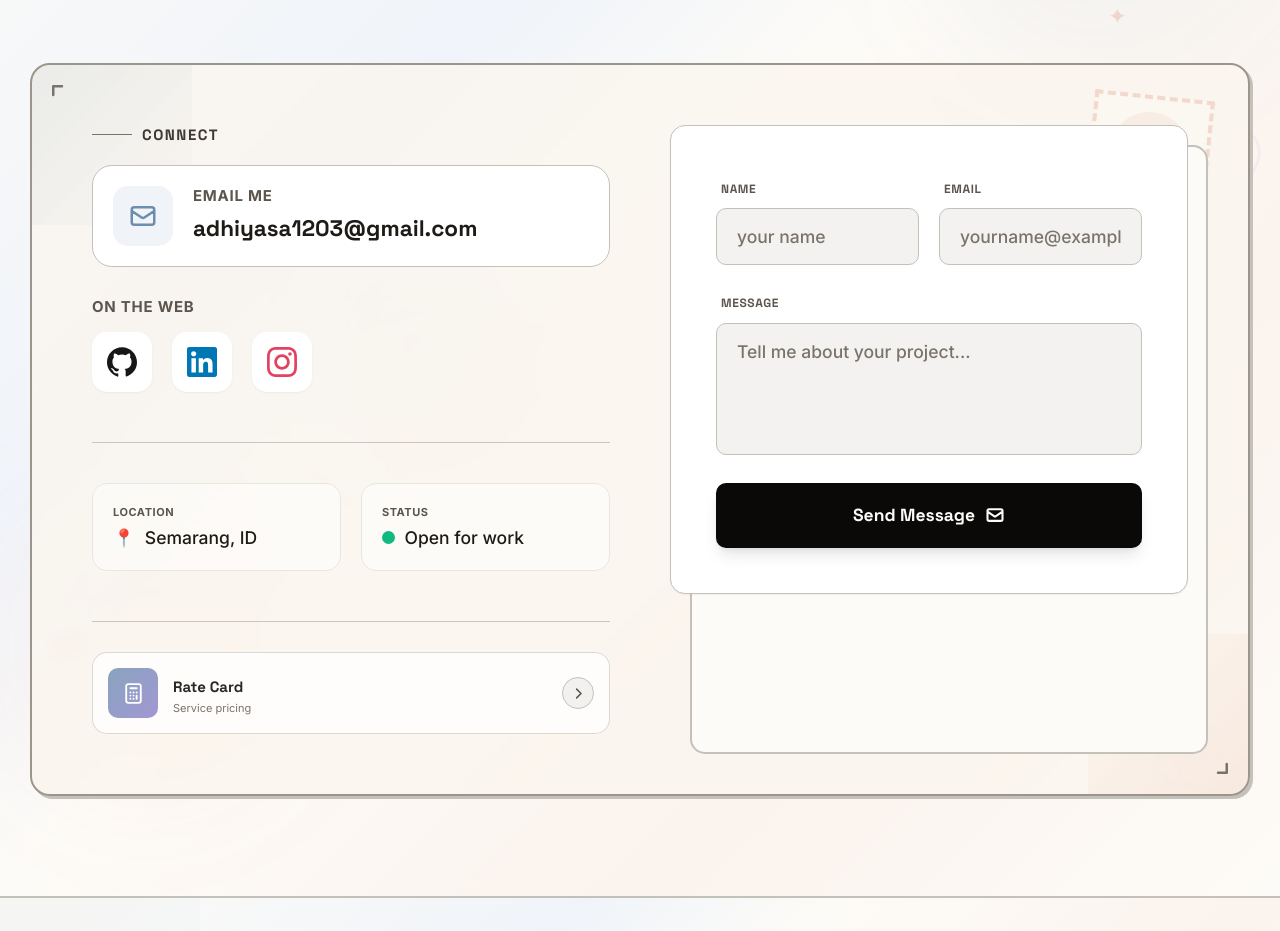
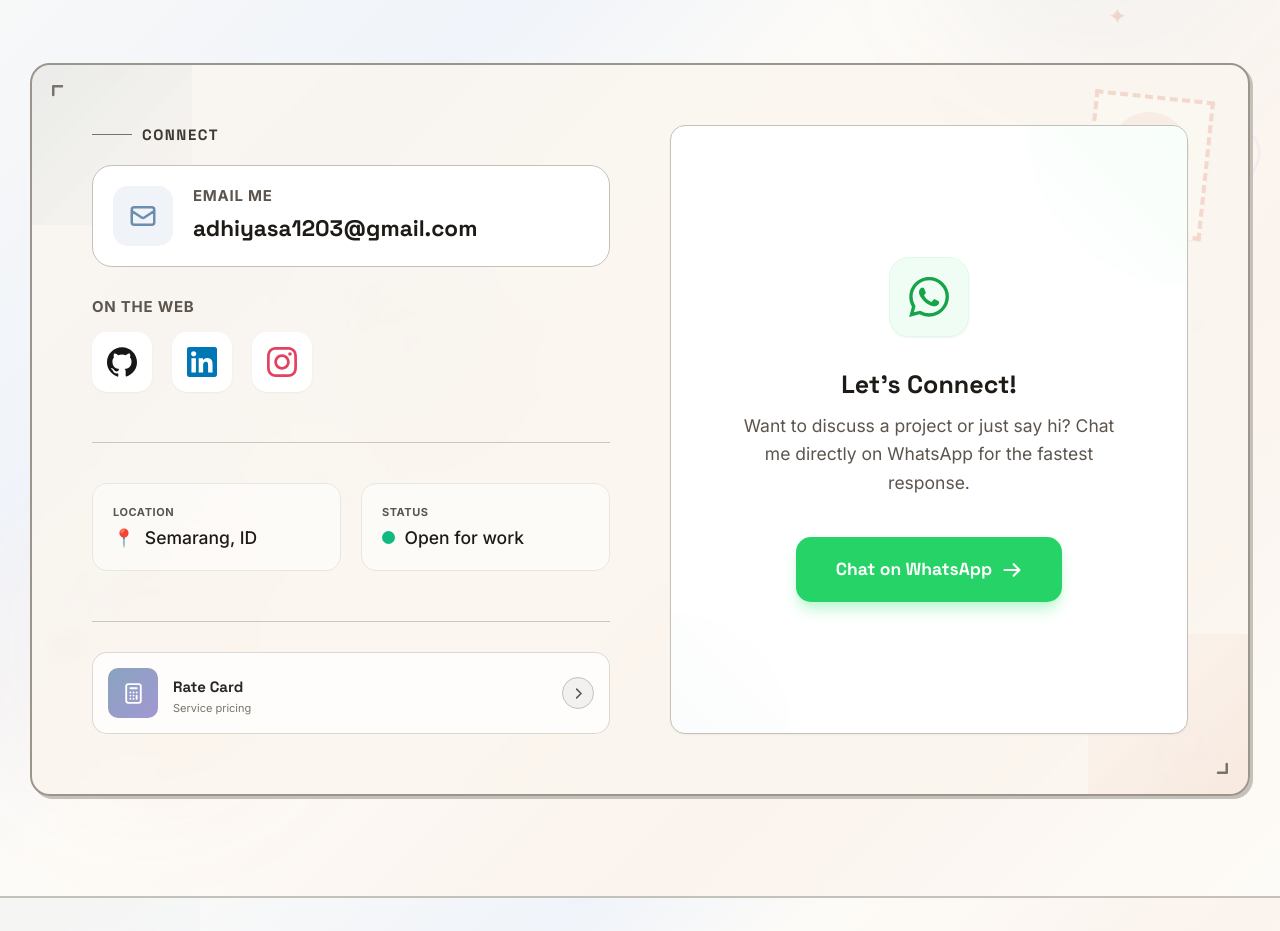
Before and after one commit to adhiyasaa/adhiyasa-portofolio, a React (Vite) app: page / in a window 1280 px wide. Shown: the part 4304-5235 px from the top of the page. Built offline with nearby package versions, Linux system fonts and the light colour scheme; a web font is replaced by a local one.

Commit message:
fix(contact): simplify CTA text & remove redundant links
- Update copy to focus solely on WhatsApp interaction
- Remove duplicate social media links (already in Connect section)
- Fix HTML nesting issue in Contact component

```diff
--- a/src/components/Contact.jsx
+++ b/src/components/Contact.jsx
@@ -1,10 +1,10 @@
 import { useState, useEffect } from 'react';
 import { useInView } from '../hooks/useAnimations';
-import { SiGithub, SiLinkedin, SiInstagram } from 'react-icons/si';
+import { SiGithub, SiLinkedin, SiInstagram, SiWhatsapp } from 'react-icons/si';
 
 const WA_NUMBER = '6285950519424';
 const waLink = (plan) =>
-    `https://wa.me/${WA_NUMBER}?text=${encodeURIComponent(`Halo, saya tertarik dengan paket ${plan}. Bisa konsultasi lebih lanjut?`)}`;
+    `https://wa.me/${WA_NUMBER}?text=${encodeURIComponent(`Halo, saya tertarik untuk ${plan}`)}`;
 
 const pricingPlans = [
     {
@@ -65,23 +65,9 @@ export default function Contact() {
     const [pricingRef, pricingVisible] = useInView({ threshold: 0.1, triggerOnce: false });
     const [expandedPlan, setExpandedPlan] = useState(null);
     const [rateCardOpen, setRateCardOpen] = useState(false);
-    const [isSending, setIsSending] = useState(false);
-    const [isSent, setIsSent] = useState(false);
 
     const togglePlan = (name) => {
         setExpandedPlan(expandedPlan === name ? null : name);
-    };
-
-    const handleSendMessage = (e) => {
-        e.preventDefault();
-        setIsSending(true);
-        // Simulate sending
-        setTimeout(() => {
-            setIsSending(false);
-            setIsSent(true);
-            e.target.reset();
-            setTimeout(() => setIsSent(false), 3000);
-        }, 2000);
     };
 
     // Lock body scroll when modal is open
@@ -318,68 +304,45 @@ export default function Contact() {
                             </div>
                         </div>
 
-                        {/* Right: Form */}
-                        <div className="relative">
-                            {/* Form card look */}
-                            <div className="bg-white rounded-xl shadow-sm border border-ink-100 p-1">
-                                <form className="space-y-4 p-6 sm:p-8" onSubmit={handleSendMessage}>
-                                    <div className="space-y-4">
-                                        <div className="grid grid-cols-1 sm:grid-cols-2 gap-4">
-                                            <div className="space-y-1.5">
-                                                <label className="font-heading text-[0.6rem] font-bold text-ink-400 uppercase tracking-wider ml-1">Name</label>
-                                                <input required type="text" className="w-full px-4 py-3 bg-ink-50/50 rounded-lg border border-ink-100 focus:bg-white focus:border-accent-blue focus:ring-2 focus:ring-accent-blue/10 outline-none transition-all duration-300 text-sm font-medium text-ink-700 placeholder-ink-300" placeholder="your name" />
+
+                        {/* Right: Direct Chat CTA */}
+                        <div className="relative h-full flex flex-col">
+                            <div className="bg-white rounded-xl shadow-sm border border-ink-100 p-8 h-full flex flex-col justify-center items-center text-center relative overflow-hidden group">
+                                {/* Decorative background elements */}
+                                <div className="absolute top-0 right-0 w-32 h-32 bg-gradient-to-bl from-green-50 to-transparent rounded-bl-full opacity-50" />
+                                <div className="absolute bottom-0 left-0 w-24 h-24 bg-gradient-to-tr from-accent-blue/5 to-transparent rounded-tr-full opacity-50" />
+
+                                <div className="w-16 h-16 rounded-2xl bg-green-50 text-green-600 flex items-center justify-center mb-6 group-hover:scale-110 transition-transform duration-300 shadow-sm border border-green-100">
+                                    <SiWhatsapp className="w-8 h-8" />
                                 </div>
-                                            <div className="space-y-1.5">
-                                                <label className="font-heading text-[0.6rem] font-bold text-ink-400 uppercase tracking-wider ml-1">Email</label>
-                                                <input required type="email" className="w-full px-4 py-3 bg-ink-50/50 rounded-lg border border-ink-100 focus:bg-white focus:border-accent-blue focus:ring-2 focus:ring-accent-blue/10 outline-none transition-all duration-300 text-sm font-medium text-ink-700 placeholder-ink-300" placeholder="yourname@example.com" />
+
+                                <h3 className="font-heading text-xl font-bold text-ink-700 mb-2">
+                                    Let's Connect!
+                                </h3>
+                                <p className="font-body text-sm text-ink-400 max-w-xs mx-auto mb-8 leading-relaxed">
+                                    Want to discuss a project or just say hi? Chat me directly on WhatsApp for the fastest response.
+                                </p>
+
+                                <a
+                                    href={waLink('berdiskusi')}
+                                    target="_blank"
+                                    rel="noopener noreferrer"
+                                    className="group relative inline-flex items-center justify-center gap-3 px-8 py-4 bg-[#25D366] text-white rounded-xl font-heading text-sm font-bold shadow-lg shadow-green-200 hover:shadow-xl hover:shadow-green-300 hover:-translate-y-1 transition-all duration-300 w-full sm:w-auto"
+                                >
+                                    <span className="relative z-10 flex items-center gap-2">
+                                        Chat on WhatsApp
+                                        <svg className="w-4 h-4 transition-transform duration-300 group-hover:translate-x-1" fill="none" viewBox="0 0 24 24" stroke="currentColor" strokeWidth={2.5}>
+                                            <path strokeLinecap="round" strokeLinejoin="round" d="M14 5l7 7m0 0l-7 7m7-7H3" />
+                                        </svg>
+                                    </span>
+                                    <div className="absolute inset-0 rounded-xl bg-white/20 opacity-0 group-hover:opacity-100 transition-opacity duration-300" />
+                                </a>
                             </div>
-                                        </div>
-                                        <div className="space-y-1.5">
-                                            <label className="font-heading text-[0.6rem] font-bold text-ink-400 uppercase tracking-wider ml-1">Message</label>
-                                            <textarea required rows="4" className="w-full px-4 py-3 bg-ink-50/50 rounded-lg border border-ink-100 focus:bg-white focus:border-accent-blue focus:ring-2 focus:ring-accent-blue/10 outline-none transition-all duration-300 resize-none text-sm font-medium text-ink-700 placeholder-ink-300" placeholder="Tell me about your project..." />
                         </div>
                     </div>
 
-                                    <button
-                                        type="submit"
-                                        disabled={isSending || isSent}
-                                        className={`group w-full relative overflow-hidden px-6 py-4 rounded-lg font-heading text-sm font-bold shadow-lg transition-all duration-300 ${isSent ? 'bg-green-600 text-white shadow-green-200' : 'bg-ink-900 text-cream-50 hover:shadow-accent-blue/20 hover:-translate-y-0.5'}`}
-                                    >
-                                        <div className={`absolute inset-0 bg-gradient-to-r from-accent-blue to-accent-teal opacity-0 group-hover:opacity-100 transition-opacity duration-300 ${isSent ? 'hidden' : ''}`} />
-                                        <span className="relative flex items-center justify-center gap-2">
-                                            {isSending ? (
-                                                <>
-                                                    Sending...
-                                                    <svg className="animate-spin h-4 w-4 text-white" xmlns="http://www.w3.org/2000/svg" fill="none" viewBox="0 0 24 24">
-                                                        <circle className="opacity-25" cx="12" cy="12" r="10" stroke="currentColor" strokeWidth="4"></circle>
-                                                        <path className="opacity-75" fill="currentColor" d="M4 12a8 8 0 018-8V0C5.373 0 0 5.373 0 12h4zm2 5.291A7.962 7.962 0 014 12H0c0 3.042 1.135 5.824 3 7.938l3-2.647z"></path>
-                                                    </svg>
-                                                </>
-                                            ) : isSent ? (
-                                                <>
-                                                    Message Sent!
-                                                    <svg className="w-4 h-4" fill="none" viewBox="0 0 24 24" stroke="currentColor" strokeWidth={2.5}>
-                                                        <path strokeLinecap="round" strokeLinejoin="round" d="M5 13l4 4L19 7" />
-                                                    </svg>
-                                                </>
-                                            ) : (
-                                                <>
-                                                    Send Message
-                                                    <svg className="w-4 h-4 group-hover:translate-x-1 group-hover:-translate-y-1 transition-transform duration-300" fill="none" viewBox="0 0 24 24" stroke="currentColor" strokeWidth={2.5}>
-                                                        <path strokeLinecap="round" strokeLinejoin="round" d="M3 8l7.89 5.26a2 2 0 002.22 0L21 8M5 19h14a2 2 0 002-2V7a2 2 0 00-2-2H5a2 2 0 00-2 2v10a2 2 0 002 2z" />
-                                                    </svg>
-                                                </>
-                                            )}
-                                        </span>
-                                    </button>
-                                </form>
-                            </div>
 
-                            {/* Decorative element behind form */}
-                            <div className="absolute -bottom-4 -right-4 w-full h-full border-2 border-ink-100 rounded-xl -z-10 bg-cream-50" />
-                        </div>
 
-                    </div>
 
                     {/* Decorative Corner Brackets */}
                     <svg className="absolute top-4 left-4 w-5 h-5 text-ink-300" viewBox="0 0 20 20" fill="none" stroke="currentColor" strokeWidth="2">
@@ -391,7 +354,8 @@ export default function Contact() {
                 </div>
 
                 {/* ─── Rate Card Modal Overlay ─── */}
-                {rateCardOpen && (
+                {
+                    rateCardOpen && (
                         <div className="fixed inset-0 z-50 flex items-center justify-center p-4" onClick={() => setRateCardOpen(false)}>
                             {/* Backdrop */}
                             <div className="absolute inset-0 bg-ink-900/60 backdrop-blur-sm animate-fade-in" />
@@ -513,8 +477,9 @@ export default function Contact() {
                                 </p>
                             </div>
                         </div>
-                )}
-            </div>
-        </section>
+                    )
+                }
+            </div >
+        </section >
     );
 }
```
Lines whose indentation alone changed are shown as unchanged.
